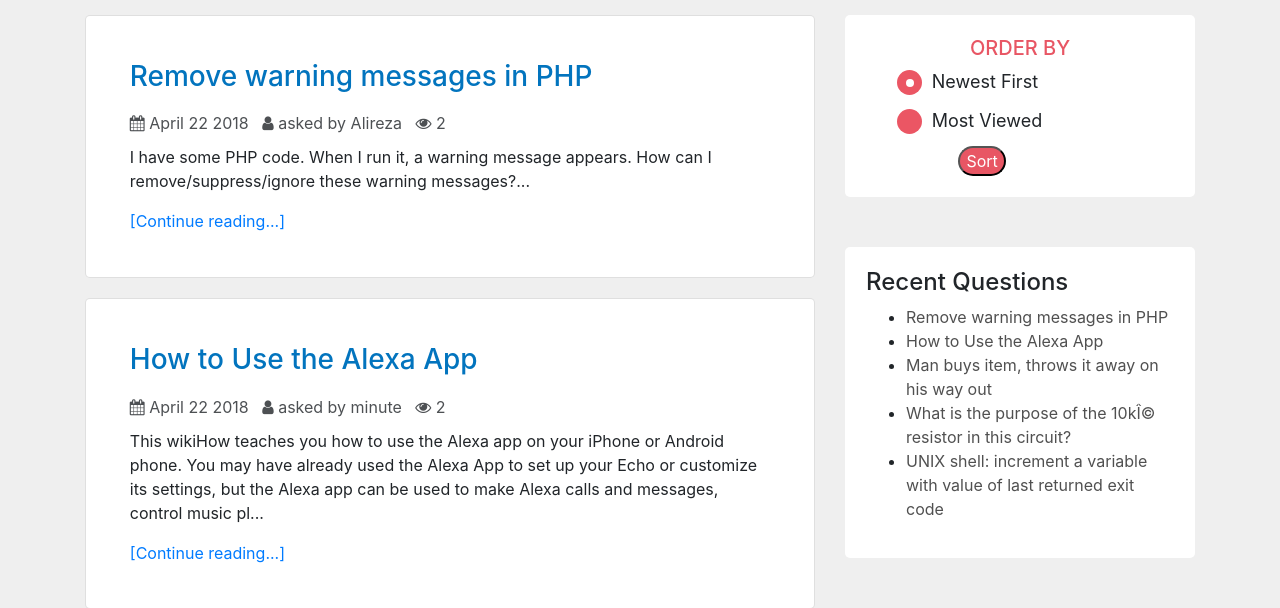
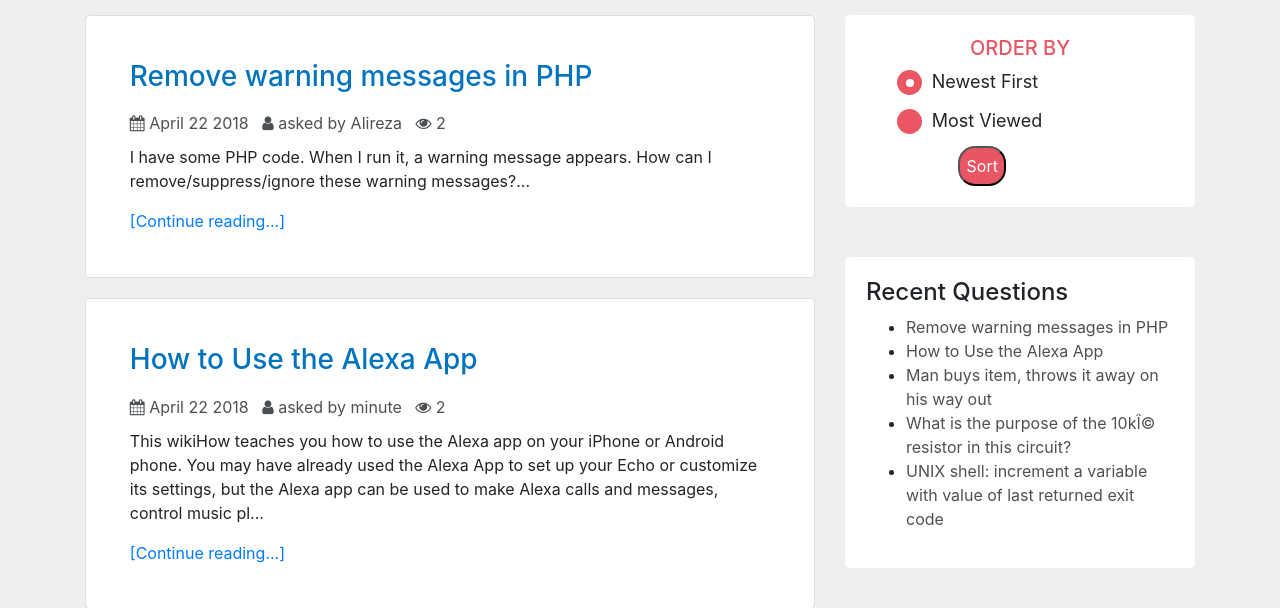
Before and after one commit to dilip640/askme, a PHP site: page / in a window 1280 px wide. Shown: the part 61-669 px from the top of the page. Run offline with PHP 8.4, Linux system fonts and the light colour scheme; data comes from the database, SQL or seed files in the repository; some libraries are stand-ins or nearby versions.

Commit message:
Add files via upload

```diff
--- a/css/style.css
+++ b/css/style.css
@@ -113,7 +113,8 @@
 .side button{
 	background-color:#e85664;
 	color:white;
-	border-radius:20px;
+	border-radius:17px;
+	padding:2%;
 }
 
 .cont input {
```
